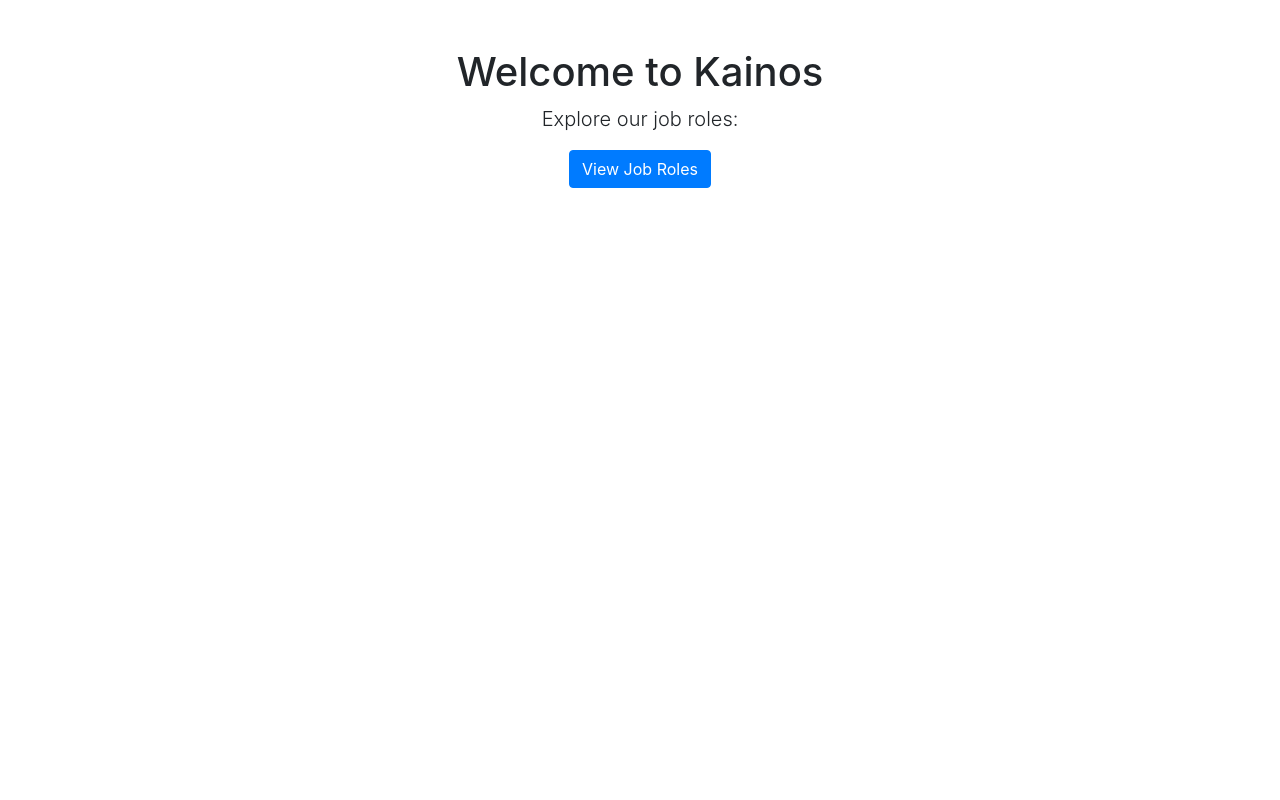
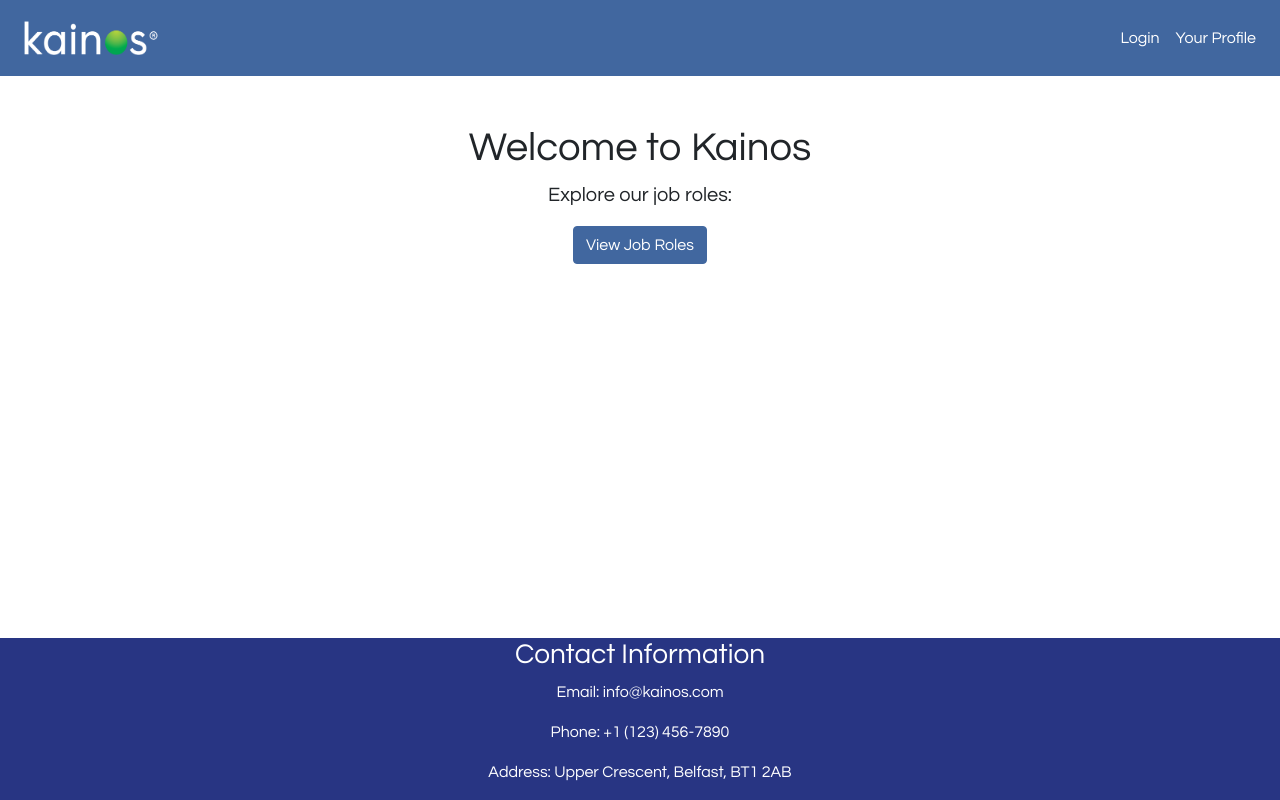
Before and after one commit to cormac-larkin-kainos/Floor_Is_Java_Frontend, a website: page views/index.html in a window 1280 px wide. Drawn offline with nearby package versions, Linux system fonts and the light colour scheme; files that its build step writes are made by us from their sources.

Commit message:
branding

```diff
--- a/app.ts
+++ b/app.ts
@@ -17,13 +17,10 @@
 
 // Configure express.
 app.set('view engine', 'html');
-app.use(express.json());
-app.use(express.urlencoded({ extended: true }));
 app.use('/public', express.static(path.join(__dirname, '/public')));
 
 app.use(express.json());
-
-app.use(express.urlencoded({ extended: true}));
+app.use(express.urlencoded({ extended: true }));
 
 app.listen(3000, () => {
   console.log('*** Server listening on port 3000 ***');
--- a/package.json
+++ b/package.json
@@ -4,7 +4,7 @@
   "description": "",
   "main": "app.js",
   "scripts": {
-    "start": "npx tsc && cp -R views dist && node dist/app.js",
+    "start": "npx tsc && cp -R views dist && cp -R public dist && cp -R fonts dist && node dist/app.js",
     "test": "npx tsc && mocha dist/test/unit/**/*.js"
   },
   "repository": {
--- /dev/null
+++ b/public/style.css
@@ -0,0 +1,56 @@
+/*configuring Kainos font files, which can be found in the /fonts directory */
+@font-face {
+    font-family: 'Century Gothic';
+    src: url('/fonts/GOTHIC.TFF') format('tff'),
+         url('/fonts/GOTHICB.TFF') format('tff'),
+         url('/fonts/GOTHICBI.TFF') format('tff'),
+         url('/fonts/GOTHICI.TFF') format('tff');
+    font-weight: normal;
+    font-style: normal;
+}
+
+body {
+    display: flex;
+    flex-direction: column;
+    min-height: 100vh;
+}
+
+.view-jobs-btn {
+    background-color: #41679f;
+    border: 1px solid #41679f;
+}
+
+.view-jobs-btn:hover {
+    background-color: #283583;
+}
+
+body .text-center {
+    font-family: 'Century Gothic', sans-serif;
+}
+
+.navbar {
+    background-color: #41679f !important;
+    font-family: 'Century Gothic', sans-serif;
+}
+
+#navbarNav .navbar-nav .nav-item .nav-link {
+    color: white !important;
+    font-family: 'Century Gothic', sans-serif;
+}
+
+.navbar-toggler-icon {
+    color: #ffffff !important;
+}
+.main-content {
+    flex: 1;
+    font-family: 'Century Gothic', sans-serif;
+}
+
+.footer {
+    background-color: #283583;
+    color: white;
+    font-family: 'Century Gothic', sans-serif;
+    position: relative;
+    bottom: 0;
+    width: 100%;
+}
--- a/views/index.html
+++ b/views/index.html
@@ -1,22 +1,12 @@
-<!DOCTYPE html>
-<html lang="en">
-<head>
-    <meta charset="UTF-8">
-    <meta name="viewport" content="width=device-width, initial-scale=1.0">
-    <title>Kainos Jobs</title>
-    <link rel="stylesheet" href="https://maxcdn.bootstrapcdn.com/bootstrap/4.5.2/css/bootstrap.min.css">
-</head>
-<body>
+{% extends 'templates/master.html' %}
+
+{% block content %}
     <div class="container mt-5">
         <div class="text-center">
             <h1>Welcome to Kainos </h1>
             <p class="lead">Explore our job roles:</p>
-            <a href="/jobs" class="btn btn-primary">View Job Roles</a>
+            <a href="/jobs" class="btn btn-primary view-jobs-btn">View Job Roles</a>
         </div>
     </div>
 
-    <script src="https://code.jquery.com/jquery-3.5.1.slim.min.js"></script>
-    <script src="https://cdn.jsdelivr.net/npm/@popperjs/core@2.9.3/dist/umd/popper.min.js"></script>
-    <script src="https://stackpath.bootstrapcdn.com/bootstrap/4.5.2/js/bootstrap.min.js"></script>
-</body>
-</html>
+{% endblock %}
--- /dev/null
+++ b/views/templates/footer.html
@@ -0,0 +1,12 @@
+<footer class="footer">
+    <div class="container text-center">
+        <div class="row">
+            <div class="col-md-12">
+                <h3>Contact Information</h3>
+                <p>Email: info@kainos.com</p>
+                <p>Phone: +1 (123) 456-7890</p>
+                <p>Address: Upper Crescent, Belfast, BT1 2AB</p>
+            </div>
+        </div>
+    </div>
+</footer>
--- /dev/null
+++ b/views/templates/header.html
@@ -0,0 +1,18 @@
+<nav class="navbar navbar-expand-lg navbar-light bg-light">
+    <a class="navbar-brand" href="/">
+        <img src="/public/kainoslogotransparent.png" width="150" height="50" class="d-inline-block align-top" alt="Kainos Logo">
+    </a>
+    <button class="navbar-toggler" type="button" data-toggle="collapse" data-target="#navbarNav" aria-controls="navbarNav" aria-expanded="false" aria-label="Toggle navigation">
+        <span class="navbar-toggler-icon"></span>
+    </button>
+    <div class="collapse navbar-collapse" id="navbarNav">
+        <ul class="navbar-nav ml-auto">
+            <li class="nav-item active">
+                <a class="nav-link" href="#">Login</a>
+            </li>
+            <li class="nav-item active">
+                <a class="nav-link" href="#">Your Profile</a>
+            </li>
+        </ul>
+    </div>
+</nav>
--- /dev/null
+++ b/views/templates/master.html
@@ -0,0 +1,23 @@
+<!DOCTYPE html>
+<html lang="en">
+<head>
+    <meta charset="UTF-8">
+    <meta name="viewport" content="width=device-width, initial-scale=1.0">
+    <title>Kainos Jobs</title>
+    <link rel="icon" type="image/x-icon" href="/public/favicon.png">
+    <link rel="stylesheet" href="https://maxcdn.bootstrapcdn.com/bootstrap/4.0.0/css/bootstrap.min.css">
+    <link rel="stylesheet" href="/public/style.css">
+</head>
+<body>
+    {% include 'templates/header.html' %}
+
+    <div class="main-content center">
+        {% block content %} {% endblock %}
+    </div>
+
+    {% include 'templates/footer.html' %}
+    <script src="https://code.jquery.com/jquery-3.3.1.slim.min.js"></script>
+    <script src="https://cdnjs.cloudflare.com/ajax/libs/popper.js/1.14.7/umd/popper.min.js"></script>
+    <script src="https://stackpath.bootstrapcdn.com/bootstrap/4.3.1/js/bootstrap.min.js"></script>
+</body>
+</html>
```
Also changed, not shown: views/view-all-jobs.html (+7 -13 lines), fonts/GOTHIC.TTF (added), fonts/GOTHICB.TTF (added), fonts/GOTHICBI.TTF (added), fonts/GOTHICI.TTF (added), public/favicon.png (added), public/kainoslogo.png (added), public/kainoslogotransparent.png (added).
